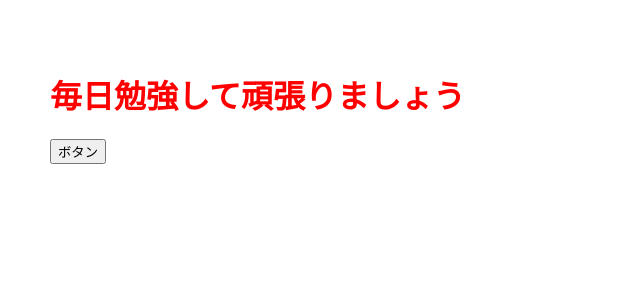
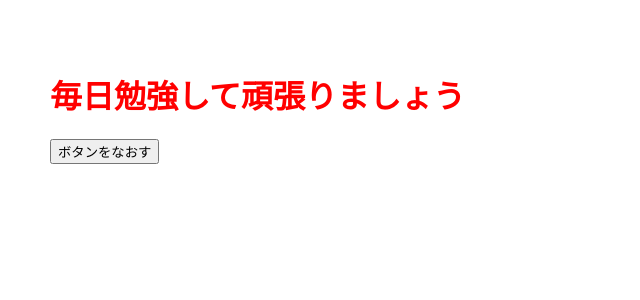
Before and after one commit to HuuHungg/usestate, a React (Create React App) app: page / in a window 1280 px wide. Shown: the top 300 px of the page, without its empty margins (0-640 px from the left). Built offline with nearby package versions, Linux system fonts and the light colour scheme.

Commit message:
add file modfile

```diff
--- a/src/App.js
+++ b/src/App.js
@@ -17,7 +17,7 @@ function App() {
   return (
     <div className="App" style={{padding: 50, color:'red'}} >
         <h1>{gift || '毎日勉強して頑張りましょう'}</h1>
-        <button onClick={handlerSetgid} >ボタン</button>
+        <button onClick={handlerSetgid} >ボタンをなおす</button>
     </div>
   );
 }
```
